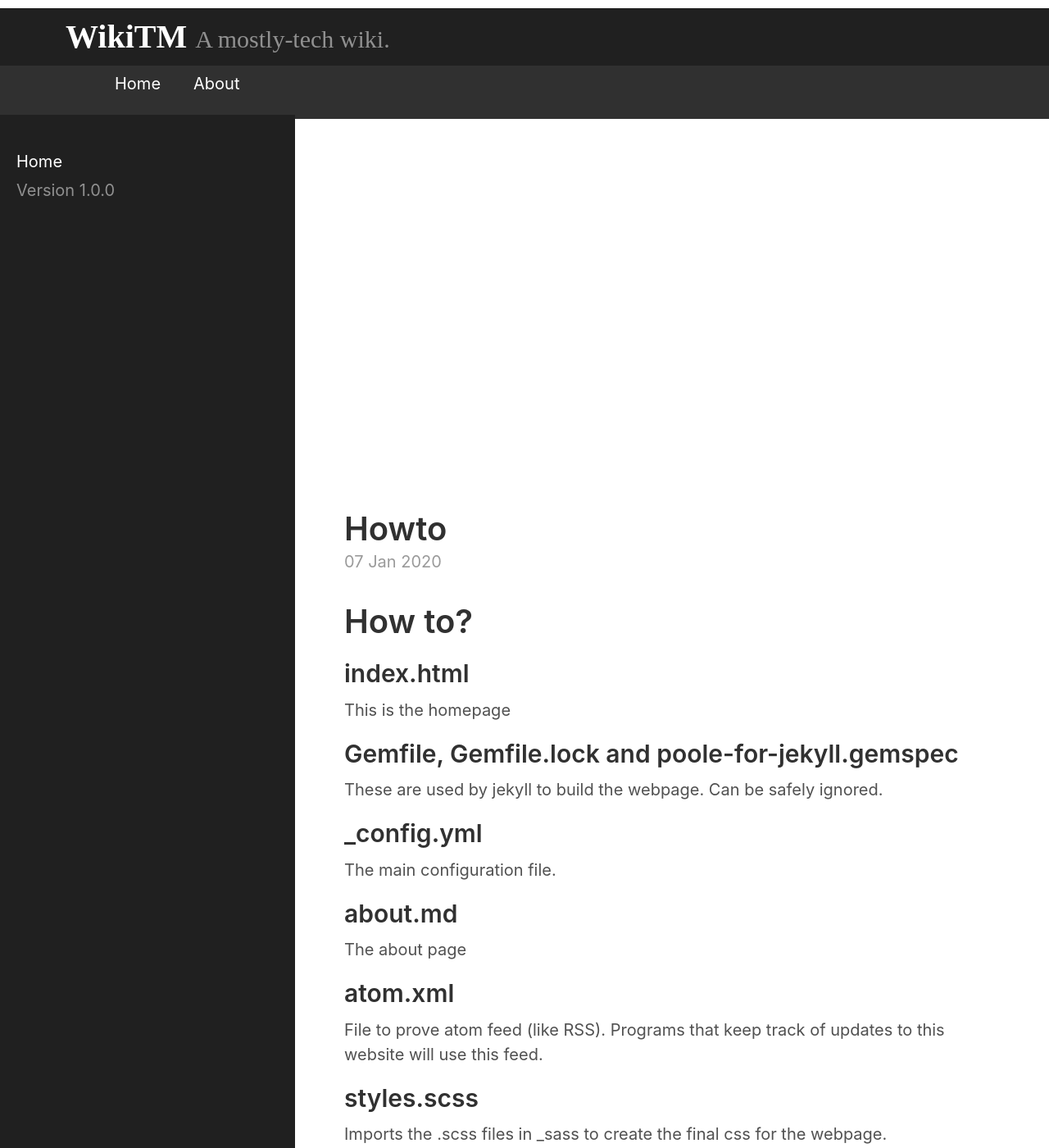
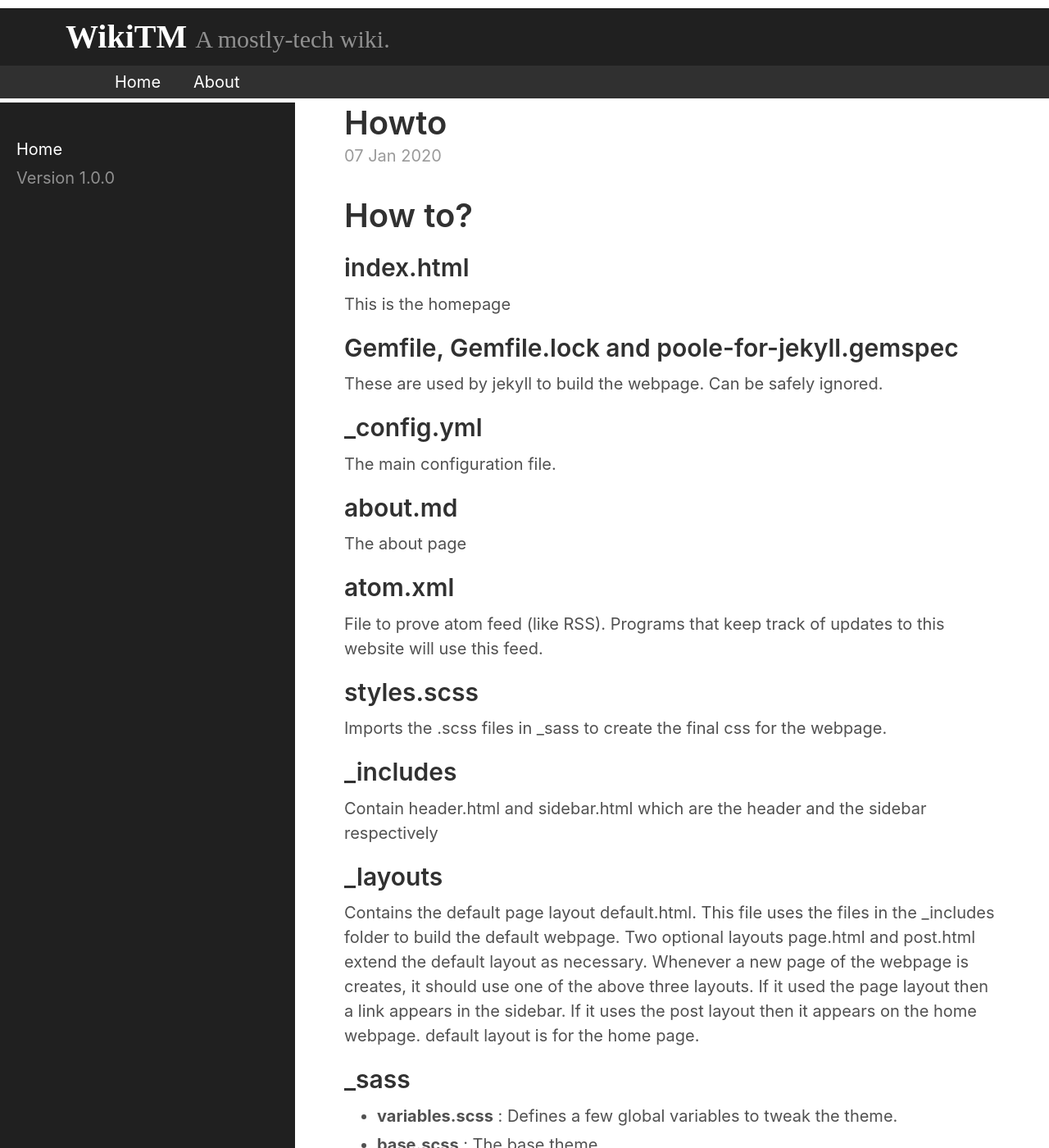
Before and after one commit to tejaswid/wikitm, a Jekyll site: the page built from index.html, in a window 1280 px wide and 1400 px high. Shown: the whole window at 82% size. Built offline with Jekyll 4.4.1, drawn with Linux system fonts in a browser that asks for light colours; the list of posts is cut into pages by our own code.

Commit message:
Improved layouts
Fixed top bar
Correct scrolling of content
Correct positioning of sidebar and content

```diff
--- /dev/null
+++ b/_includes/header.html
@@ -0,0 +1,27 @@
+<div class="masthead" >
+  <!-- Webpage title -->
+  <h1 class="masthead-title">
+    <a href="{{ site.baseurl }}/" title="Home">{{ site.title }}</a>
+    <!-- Add a line break if the screen is small -->
+    <span class="small-screen"></span>
+    <!-- Uncomment to have the tagline in the top navigation -->
+    <small>{{ site.tagline }}</small>
+  </h1>
+
+  <!-- Top navigation bar. Takes entries from pages_list in _config.yml-->
+  <div class="topbar-nav">
+    <ul>
+      <li><a class="topbar-nav-item{% if page.url == site.baseurl %} active{% endif %}" href="{{ site.baseurl }}/">Home</a></li>
+
+      {% assign pages_list = site.pages %}
+      {% for node in pages_list %}
+      {% if node.title != null %}
+      {% if node.layout == "page" %}
+      <!-- &nbsp;&nbsp;&nbsp; -->
+      <li><a class="topbar-nav-item{% if page.url == node.url %} active{% endif %}" href="{{ node.url }}">{{ node.title }}</a></li>
+      {% endif %}
+      {% endif %}
+      {% endfor %}
+    </ul>
+  </div>
+</div>
--- a/_layouts/default.html
+++ b/_layouts/default.html
@@ -2,47 +2,22 @@
 <html lang="en">
 
 <!-- This is the file _includes/head.html -->
-  {% include head.html %}
+{% include tab_title.html %}
 
 <body>
-    <header class="masthead" >
-      <!-- Webpage title -->
-      <h1 class="masthead-title">
-        <a href="{{ site.baseurl }}/" title="Home">{{ site.title }}</a>
-        <!-- Add a line break if the screen is small -->
-        <span class="small-screen"></span>
-        <!-- Uncomment to have the tagline in the top navigation -->
-        <small>{{ site.tagline }}</small>
-      </h1>
+  <!-- Header. This is the file _includes/header.html -->
+  {% include header.html %}
 
-      <!-- Top navigation bar. Takes entries from pages_list in _config.yml-->
-      <div class="topbar-nav">
-        <ul>
-          <li><a class="topbar-nav-item{% if page.url == site.baseurl %} active{% endif %}" href="{{ site.baseurl }}/">Home</a></li>
-
-          {% assign pages_list = site.pages %}
-          {% for node in pages_list %}
-            {% if node.title != null %}
-              {% if node.layout == "page" %}
-                <!-- &nbsp;&nbsp;&nbsp; -->
-                <li><a class="topbar-nav-item{% if page.url == node.url %} active{% endif %}" href="{{ node.url }}">{{ node.title }}</a></li>
-              {% endif %}
-            {% endif %}
-          {% endfor %}
-        </ul>
-      </div>
-    </header>
-
-    <!-- This is the file _includes/sidebar.html -->
+  <!-- Sidebar. This is the file _includes/sidebar.html -->
   {% include sidebar.html %}
 
-    <div>
-      <main class="content">
+  <div class="content">
+    <main>
       {{ content }}
     </main>
 
     <!-- This is the footer-->
-      <footer class="footer">
+    <footer>
       <small>
         &copy; <time datetime="{{ site.time | date_to_xmlschema }}">{{ site.time | date: '%Y' }}</time> Krishna Manaswi Digumarti and Sundara Tejaswi Digumarti. Powered by Jekyll and Hyde. All rights reserved.
       </small>
@@ -59,5 +34,6 @@
    ga('send', 'pageview');
  </script>
  {% endif %}
+
 </body>
 </html>
--- a/_sass/_content.scss
+++ b/_sass/_content.scss
@@ -5,21 +5,22 @@
 .content {
   margin-left:  auto;
   margin-right: auto;
-  margin-top: 30rem;
+  margin-bottom: 1rem;
   padding-left:  1rem;
   padding-right: 1rem;
-  padding-top:    1rem;
+  padding-top:    0rem;
   padding-bottom: 1rem;
+  margin-top: auto;
+  // background-color: #808080;
 
   // If the screen size is medium or large,
   // expand the width of the content to max screen width.
   @media (min-width: $width-medium-screen) {
-    // max-width: 100%; // 38rem
-    margin-left: calc(#{$width-sidebar} + 2rem); // 20rem;
+    margin-left: calc(#{$width-sidebar} + 2rem);
     margin-right: 2rem;
+    margin-top: 6.25rem;
   }
 }
-
 
 /*
  * Reverse layout - This is not properly implemented.
@@ -37,10 +38,3 @@
 //     margin-right: calc(#{$width-sidebar} + 2rem);
 //   }
 // }
-
-/*
-* Footer
-*/
-footer {
-  margin-bottom: 2rem;
-}
--- a/_sass/_masthead.scss
+++ b/_sass/_masthead.scss
@@ -8,7 +8,18 @@
   left: 0;
   right: 0;
   padding-top: 0.5rem;
+  padding-bottom: 0.5rem;
   width: 100%;
+  overflow: hidden;
+  background-color: #fff;
+
+  height: 6.25rem;
+  // adjust height for very small screens since the tagline will take another line
+  @media (max-width: $width-very-small-screen)
+  {
+    height: 7.5rem;
+  }
+
 }
 
 .masthead-title {
@@ -32,7 +43,7 @@
     text-align: center;
   }
   // for screens that are even smaller reduce the font size
-  @media (max-width: $width-small-screen-magic)
+  @media (max-width: $width-very-small-screen)
   {
     font-size: 1.5rem;
   }
--- a/_sass/_sidebar.scss
+++ b/_sass/_sidebar.scss
@@ -11,11 +11,16 @@
   padding: 2rem 1rem;
   color: rgba(255,255,255,.5);
   background-color: #202020;
-  margin-top: 7rem;
-}
-// if the screen size is larger than medium screen then put the sidebar on the side
-@media (min-width: $width-medium-screen) {
-  .sidebar {
+  margin-top: 6.25rem;
+
+  // adjust height for very small screens since the tagline will take another line
+  @media (max-width: $width-very-small-screen)
+  {
+    height: 7.5rem;
+  }
+
+  // if the screen size is larger than medium screen then put the sidebar on the side
+  @media (min-width: $width-medium-screen) {
     position: fixed;
     top: 0;
     left: 0;
@@ -60,7 +65,7 @@ a.sidebar-nav-item:focus {
  * contents to the bottom of the sidebar in tablets and up.
  */
 
-@media (min-width: $width-medium-screen) {
+ @media (min-width: $width-medium-screen) {
   .sidebar-sticky {
     position: absolute;
     right:  1rem;
--- a/_sass/_topbar.scss
+++ b/_sass/_topbar.scss
@@ -1,16 +1,13 @@
 .topbar-nav {
-	margin-bottom: 1rem;
+	margin-bottom: 0.5rem;
 	padding-left: 1rem;
-	padding-top: 0.25rem;
-	padding-bottom: 0.25rem;
-  	background-color: #303030;
-  	overflow: hidden;
+	background-color: #303030;
 	// colour of links is white
 	a {
 		color: #fff;
 	}
 
-	// adjust font  and padding based on screen size
+	// adjust font and padding to first tab based on screen size
 	font-size: $root-font-size;
 	@media (min-width: $width-medium-screen)
 	{
@@ -29,20 +26,22 @@
 	}
 
 	li {
-		float: left;
-	}
-
-	li a {
-
+		float: left;	// horizontal stacking
 	}
 }
 
+.topbar-nav-item {
+	// These first value should be the sum of the subsequent three values
+	// for vertically centered text
+	height: 2rem;
+	padding-top: 0.25rem;
+	padding-bottom: 0.25rem;
+	line-height: 1.5rem;
 
-.topbar-nav-item {
-	line-height: 1.75;
 	display: block;
 	text-decoration: none;
 	text-align: center;
+
 	padding-left: 1rem;
 	padding-right: 1rem;
 }
@@ -51,6 +50,7 @@ a.topbar-nav-item:hover,
 a.topbar-nav-item:focus {
 	text-decoration: underline;
 }
+
 .topbar-nav-item.active {
 	font-weight: bold;
 }
--- a/_sass/_variables.scss
+++ b/_sass/_variables.scss
@@ -23,7 +23,7 @@ $link-color: $blue;
 
 $border-color: #e5e5e5;
 
-$width-small-screen-magic: 30rem;
+$width-very-small-screen: 30rem;
 $width-medium-screen: 48em;
 $width-large-screen: 58em;
 $width-sidebar: 18rem;
```
Also changed, not shown: _includes/tab_title.html (renamed from _includes/head.html). Lines whose indentation alone changed are shown as unchanged.
